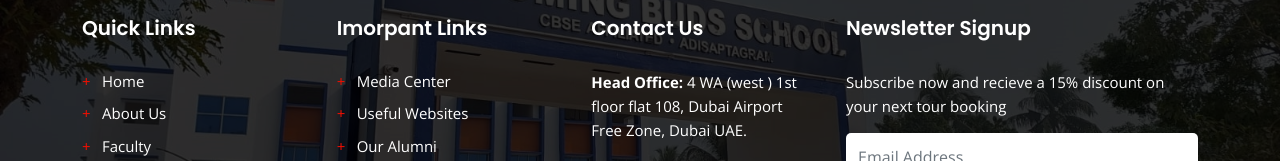
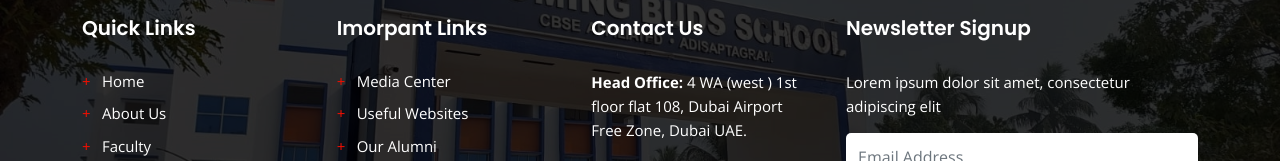
Before and after one commit to abhinavhtlogics/blooming, a plain HTML site: page index.html in a window 1280 px wide. Shown: the part 4731-4892 px from the top of the page. Drawn offline with nearby package versions, Linux system fonts and the light colour scheme.

Commit message:
changes-16-12-23

```diff
--- a/index.html
+++ b/index.html
@@ -708,7 +708,7 @@
 	    <div class="wg-1">
 		  <h4>Newsletter Signup</h4>
 	      <div class="newsletter">
-		    <p>Subscribe now and recieve a 15% discount on your next tour booking</p>
+		    <p>Lorem ipsum dolor sit amet, consectetur adipiscing elit</p>
 		    <form>
 		      <div class="form-group"><input type="email" name="EMAIL" placeholder="Email Address" class="form-control"></div>
 			  <div class="form-group"><button type="submit" class="btn">Subscribe</button></div>
```
